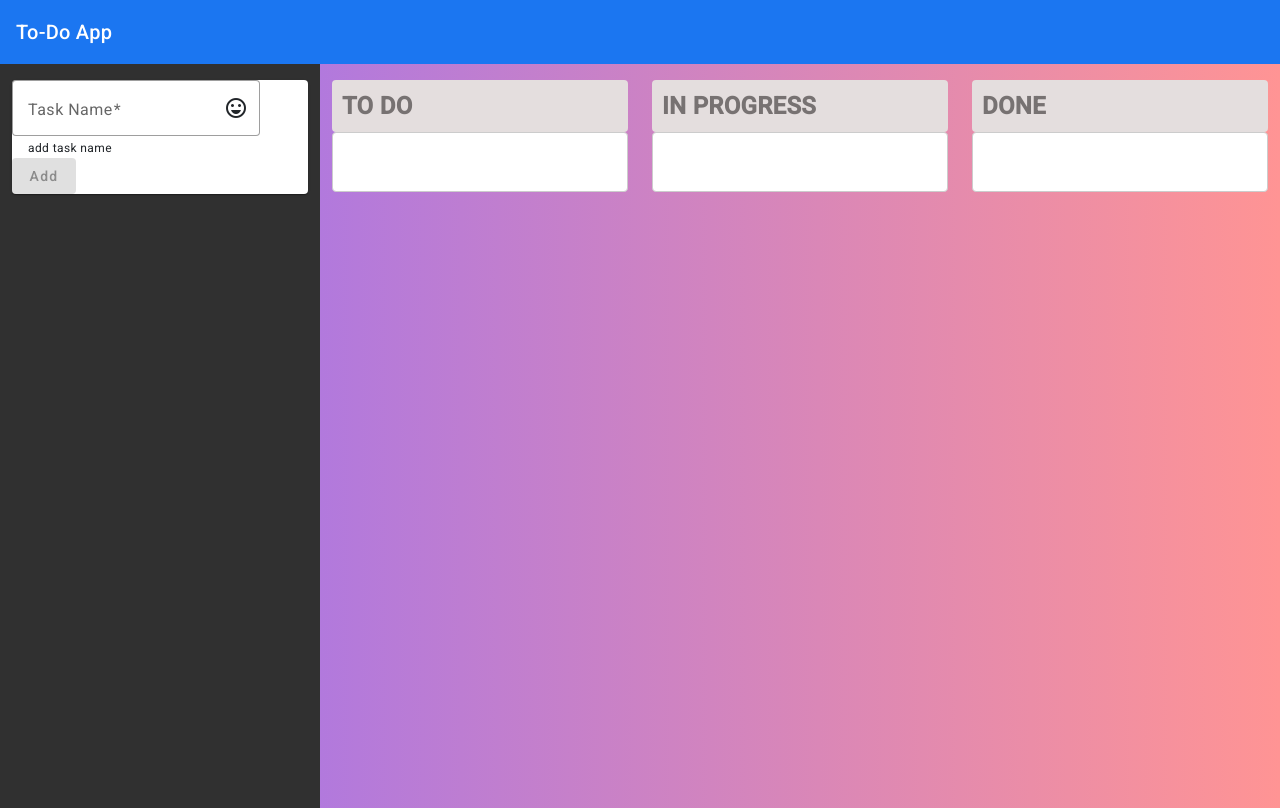
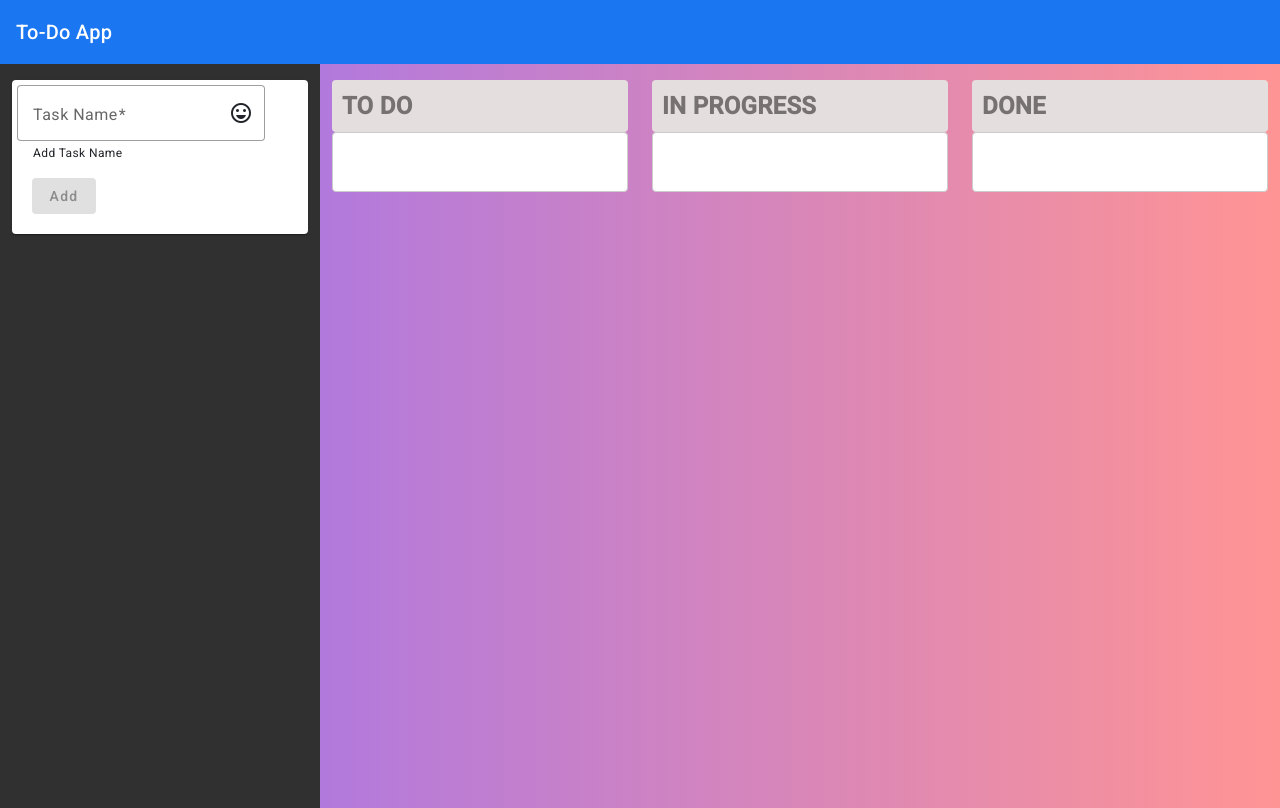
Before and after one commit to AlainaBalducci/task-manager, an Angular app: page / in a window 1280 px wide. Built offline with nearby package versions, Linux system fonts and the light colour scheme.

Commit message:
bandaid on spacing issues for text input box

```diff
--- a/src/app/todo/todo.component.css
+++ b/src/app/todo/todo.component.css
@@ -17,6 +17,10 @@
  border-radius: 4px;
  overflow: hidden;
  display: block;
+}
+
+.addPadding {
+ margin: 15px;
 }
 
 .example-box {
--- a/src/app/todo/todo.component.html
+++ b/src/app/todo/todo.component.html
@@ -2,7 +2,7 @@
   <div class="row">
     <div style="background-color: #303030; height: 93vh" class="col-md-3">
       <div>
-        <mat-card class="mt-3">
+        <mat-card class="mt-3" style="padding: 5px;">
           <form [formGroup]="todoForm">
             <mat-form-field appearance="outline">
               <mat-label>Task Name</mat-label>
@@ -12,9 +12,9 @@
                 placeholder="Placeholder"
               />
               <mat-icon matSuffix>sentiment_very_satisfied</mat-icon>
-              <mat-hint>add task name</mat-hint>
+              <mat-hint>Add Task Name</mat-hint>
             </mat-form-field>
-            <button
+            <button class="addPadding"
               *ngIf="!isEditEnabled"
               (click)="addTask()"
               mat-raised-button
@@ -24,6 +24,7 @@
               Add
             </button>
             <button
+            class="addPadding"
               *ngIf="isEditEnabled"
               (click)="updateTask()"
               mat-raised-button
```
